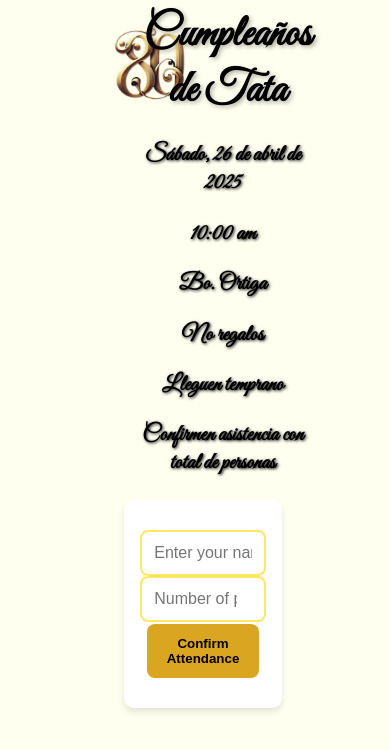
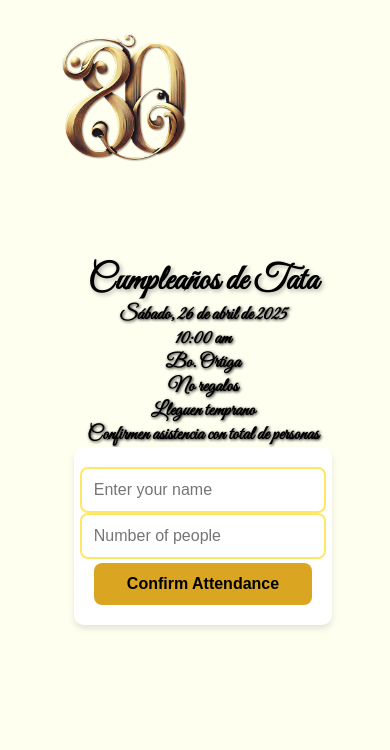
Before and after one commit to arebac/ayabday80, a React (Vite) app: page / in a window 390 px wide. Shown: the top 750 px of the page. Built offline with nearby package versions, Linux system fonts and the light colour scheme.

Commit message:
added media

```diff
--- a/src/components/InvitationPage.css
+++ b/src/components/InvitationPage.css
@@ -99,3 +99,54 @@
   background-color: #daa520;
   transform: scale(1.05); /* Slight pop effect */
 }
+
+/* 🌍 Mobile Screens (Up to 768px width) */
+@media (max-width: 768px) {
+  .container {
+    width: 90%; /* Make it take more space on small screens */
+    background-size: 70%; /* Adjust image size */
+    min-height: 100vh; /* Ensure it fills screen height */
+  }
+
+  .header {
+    width: 100%;
+    margin-left: 0; /* Remove extra left margin */
+    text-align: center; /* Center text */
+  }
+
+  .header h1 {
+    font-size: 2.2rem; /* Slightly smaller for mobile */
+  }
+
+  .header p {
+    font-size: 1.2rem; /* Adjust paragraph size */
+    width: 90%;
+    margin: 0 auto; /* Center paragraphs */
+  }
+
+  .card {
+    width: 90%; /* Form takes more space */
+    padding: 20px; /* Reduce padding on smaller screens */
+  }
+
+  .input {
+    font-size: 1rem; /* Keep input text readable */
+  }
+
+  .button {
+    width: 100%; /* Make button full width on mobile */
+    font-size: 1rem;
+  }
+}
+
+/* 🖥️ Larger Tablets & Small Laptops (768px - 1024px) */
+@media (max-width: 1024px) {
+  .container {
+    width: 80%;
+    background-size: 50%;
+  }
+
+  .card {
+    width: 70%;
+  }
+}
```
